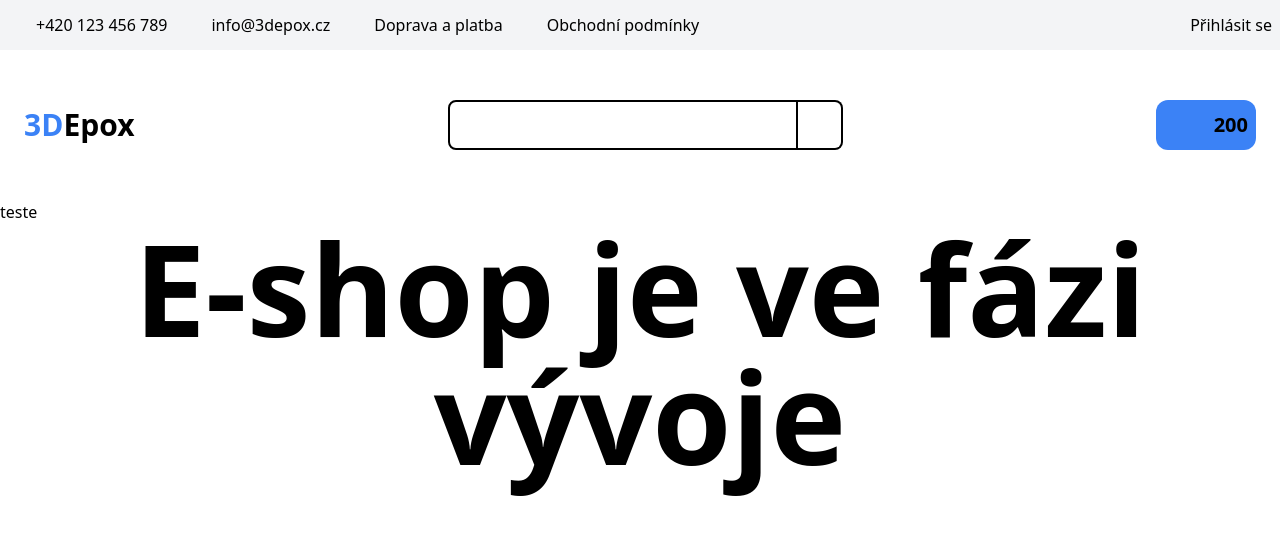
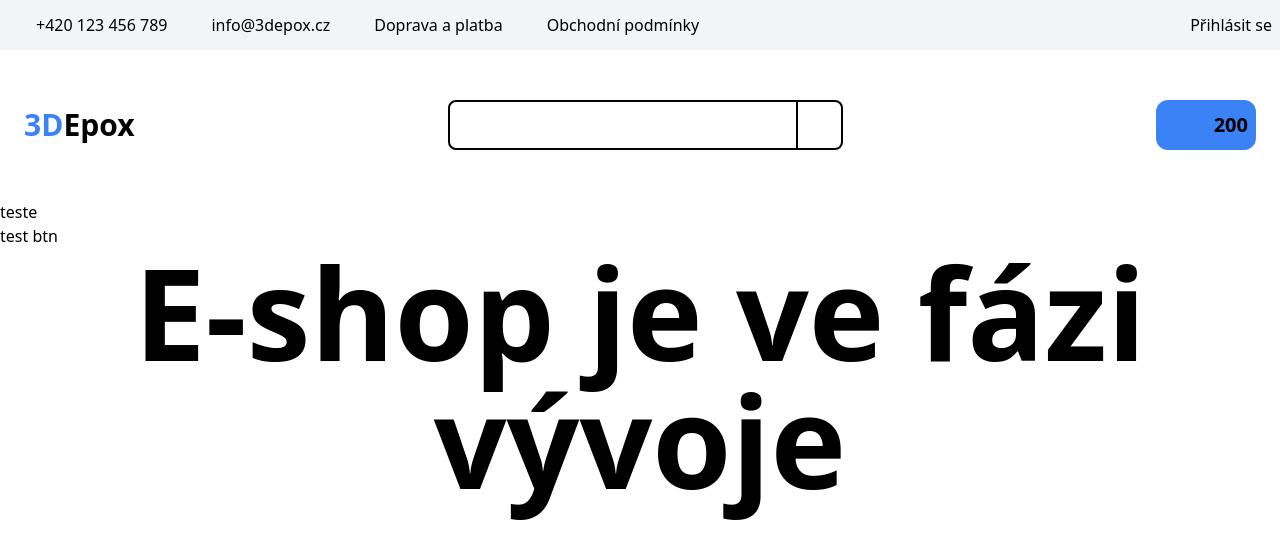
Before and after one commit to karelpelcak/3depox_eshop, a SvelteKit app: page / in a window 1280 px wide. Shown: the top 558 px of the page. Built offline with nearby package versions, Linux system fonts and the light colour scheme; some icons are missing.

Commit message:
btn test

```diff
--- a/src/routes/(app)/+layout.svelte
+++ b/src/routes/(app)/+layout.svelte
@@ -1,5 +1,5 @@
 <script lang="ts">
-  const Expand = true;
+  let Expand = true;
   import MdLocalPhone from "svelte-icons/md/MdLocalPhone.svelte";
   import MdEmail from "svelte-icons/md/MdEmail.svelte";
   import MdLocalShipping from "svelte-icons/md/MdLocalShipping.svelte";
@@ -95,6 +95,7 @@
     <a href="/">Kontakt</a>
   </div>
 {/if}
+  <button on:click={() => {Expand = !Expand}}>test btn</button>
 </nav>
 
 <slot />
```
